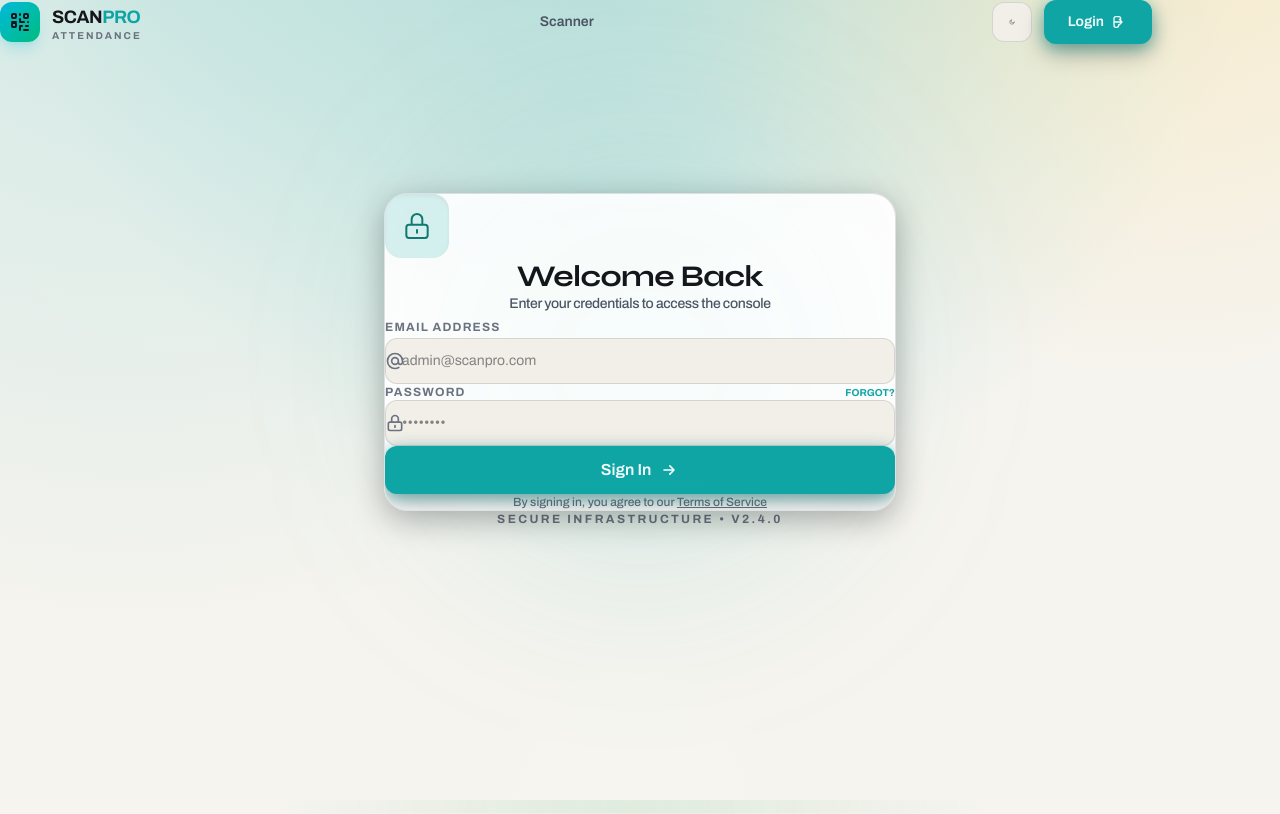
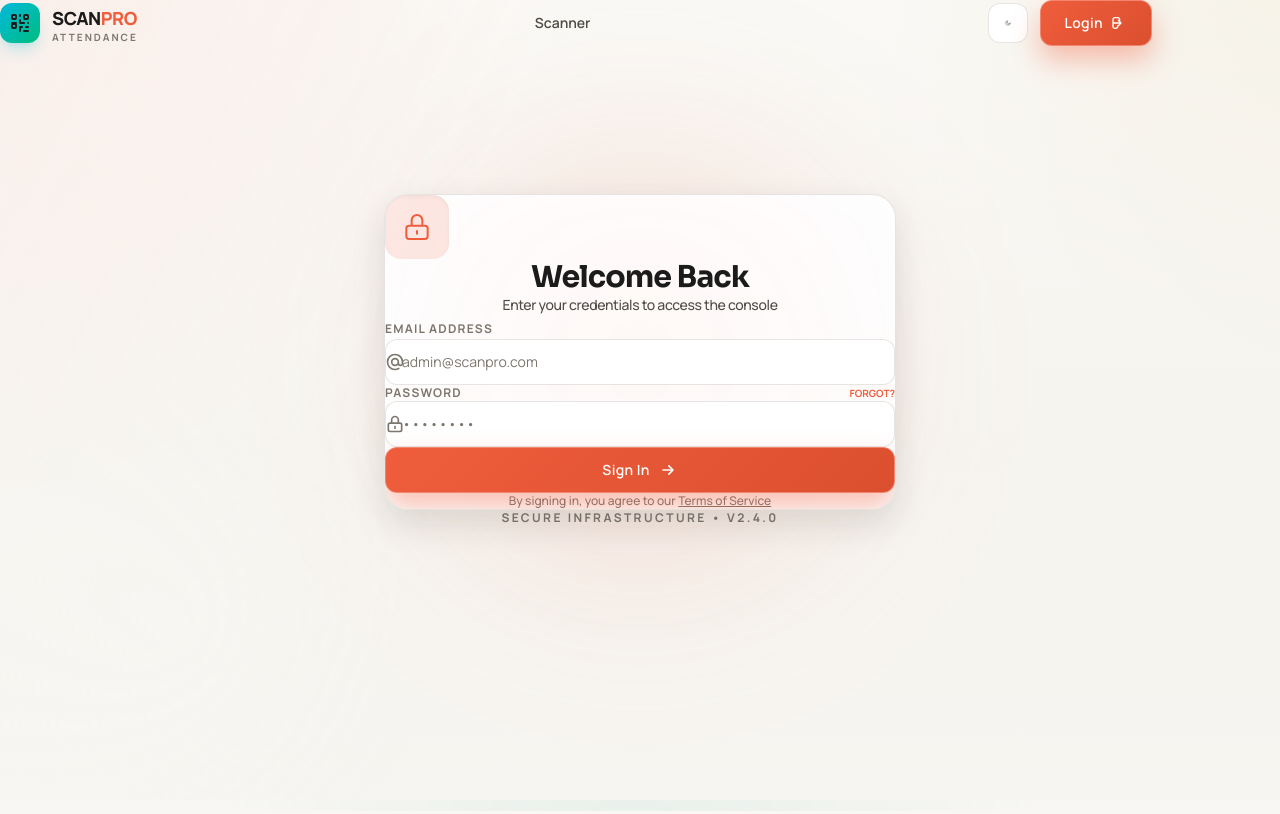
Before and after one commit to satyamsingh5512/cloud-vision-scanner, a React (Vite) app: page /login in a window 1280 px wide. Built offline with nearby package versions, Linux system fonts and the light colour scheme; no server answers.

Commit message:
commit 3: redesign global UI theme and design tokens

```diff
--- a/src/index.css
+++ b/src/index.css
@@ -1,64 +1,91 @@
-@import url('https://fonts.googleapis.com/css2?family=Syne:wght@500;600;700;800&family=Archivo:wght@300;400;500;600;700&display=swap');
+@import url('https://fonts.googleapis.com/css2?family=Manrope:wght@400;500;600;700;800&family=Sora:wght@500;600;700;800&display=swap');
 @import "tailwindcss";
 
-@theme {
-  --color-indigo-600: #4f46e5;
-  --color-indigo-500: #6366f1;
-  --color-indigo-400: #818cf8;
-}
-
 :root {
-  color-scheme: dark;
-  --bg-main: #050608;
-  --bg-surface: #0d0f14;
-  --bg-surface-2: #141824;
-  --bg-raised: #1b2232;
-  --bg-card-hover: #202737;
-  --text-primary: #f5f7fb;
-  --text-secondary: #b6c0cf;
-  --text-muted: #7f8a9c;
-  --accent: #22d3ee;
-  --accent-strong: #06b6d4;
-  --accent-soft: rgba(34, 211, 238, 0.16);
-  --accent-glow: rgba(34, 211, 238, 0.35);
-  --accent-contrast: #001217;
-  --success: #22c55e;
-  --success-soft: rgba(34, 197, 94, 0.16);
-  --danger: #ef4444;
-  --danger-soft: rgba(239, 68, 68, 0.16);
-  --warning: #f59e0b;
-  --warning-soft: rgba(245, 158, 11, 0.18);
-  --border-subtle: rgba(255, 255, 255, 0.08);
-  --border-bright: rgba(255, 255, 255, 0.16);
-  --bg-gradient: radial-gradient(1200px circle at 10% -10%, rgba(34, 211, 238, 0.12) 0%, transparent 60%),
-    radial-gradient(1000px circle at 90% -20%, rgba(20, 184, 166, 0.12) 0%, transparent 55%);
+  color-scheme: light;
+  --bg-main: #f8f7f4;
+  --bg-surface: rgba(255, 255, 255, 0.9);
+  --bg-surface-2: #ffffff;
+  --bg-raised: #f1eee8;
+  --bg-card-hover: #ebe7de;
+  --text-primary: #1b1b1b;
+  --text-secondary: #4f4b45;
+  --text-muted: #7d766d;
+  --accent: #ef5d3c;
+  --accent-strong: #db4f2f;
+  --accent-soft: rgba(239, 93, 60, 0.14);
+  --accent-glow: rgba(239, 93, 60, 0.22);
+  --accent-contrast: #fffdfb;
+  --success: #219f74;
+  --success-soft: rgba(33, 159, 116, 0.14);
+  --danger: #d64545;
+  --danger-soft: rgba(214, 69, 69, 0.12);
+  --warning: #d2862b;
+  --warning-soft: rgba(210, 134, 43, 0.14);
+  --border-subtle: rgba(52, 46, 39, 0.12);
+  --border-bright: rgba(52, 46, 39, 0.24);
+  --bg-gradient:
+    radial-gradient(1200px circle at -8% -20%, rgba(239, 93, 60, 0.12) 0%, transparent 56%),
+    radial-gradient(940px circle at 105% -15%, rgba(202, 172, 88, 0.12) 0%, transparent 52%),
+    linear-gradient(180deg, #faf9f6 0%, #f6f4ef 55%, #f7f5f1 100%);
 }
 
 :root[data-theme='light'] {
   color-scheme: light;
-  --bg-main: #f6f4ef;
-  --bg-surface: #ffffff;
-  --bg-surface-2: #f1efe8;
-  --bg-raised: #e7e4da;
-  --bg-card-hover: #dedad0;
-  --text-primary: #15161c;
-  --text-secondary: #4b5563;
-  --text-muted: #6b7280;
-  --accent: #0ea5a4;
-  --accent-strong: #0f766e;
-  --accent-soft: rgba(14, 165, 164, 0.16);
-  --accent-glow: rgba(14, 165, 164, 0.25);
-  --accent-contrast: #f4fffe;
-  --success: #16a34a;
-  --success-soft: rgba(22, 163, 74, 0.16);
-  --danger: #dc2626;
-  --danger-soft: rgba(220, 38, 38, 0.16);
-  --warning: #d97706;
-  --warning-soft: rgba(217, 119, 6, 0.16);
-  --border-subtle: rgba(15, 23, 42, 0.12);
-  --border-bright: rgba(15, 23, 42, 0.2);
-  --bg-gradient: radial-gradient(1200px circle at 10% -10%, rgba(14, 165, 164, 0.16) 0%, transparent 60%),
-    radial-gradient(1000px circle at 90% -20%, rgba(251, 191, 36, 0.2) 0%, transparent 55%);
+  --bg-main: #f8f7f4;
+  --bg-surface: rgba(255, 255, 255, 0.9);
+  --bg-surface-2: #ffffff;
+  --bg-raised: #f1eee8;
+  --bg-card-hover: #ebe7de;
+  --text-primary: #1b1b1b;
+  --text-secondary: #4f4b45;
+  --text-muted: #7d766d;
+  --accent: #ef5d3c;
+  --accent-strong: #db4f2f;
+  --accent-soft: rgba(239, 93, 60, 0.14);
+  --accent-glow: rgba(239, 93, 60, 0.22);
+  --accent-contrast: #fffdfb;
+  --success: #219f74;
+  --success-soft: rgba(33, 159, 116, 0.14);
+  --danger: #d64545;
+  --danger-soft: rgba(214, 69, 69, 0.12);
+  --warning: #d2862b;
+  --warning-soft: rgba(210, 134, 43, 0.14);
+  --border-subtle: rgba(52, 46, 39, 0.12);
+  --border-bright: rgba(52, 46, 39, 0.24);
+  --bg-gradient:
+    radial-gradient(1200px circle at -8% -20%, rgba(239, 93, 60, 0.12) 0%, transparent 56%),
+    radial-gradient(940px circle at 105% -15%, rgba(202, 172, 88, 0.12) 0%, transparent 52%),
+    linear-gradient(180deg, #faf9f6 0%, #f6f4ef 55%, #f7f5f1 100%);
+}
+
+:root[data-theme='dark'] {
+  color-scheme: dark;
+  --bg-main: #171512;
+  --bg-surface: rgba(28, 24, 20, 0.84);
+  --bg-surface-2: #221f1a;
+  --bg-raised: #2a261f;
+  --bg-card-hover: #342f26;
+  --text-primary: #f6f2ea;
+  --text-secondary: #cdc4b8;
+  --text-muted: #988e82;
+  --accent: #f07a4f;
+  --accent-strong: #e7683d;
+  --accent-soft: rgba(240, 122, 79, 0.2);
+  --accent-glow: rgba(240, 122, 79, 0.34);
+  --accent-contrast: #fff7f2;
+  --success: #36b58a;
+  --success-soft: rgba(54, 181, 138, 0.16);
+  --danger: #e06262;
+  --danger-soft: rgba(224, 98, 98, 0.16);
+  --warning: #d9a04e;
+  --warning-soft: rgba(217, 160, 78, 0.16);
+  --border-subtle: rgba(240, 230, 213, 0.16);
+  --border-bright: rgba(240, 230, 213, 0.3);
+  --bg-gradient:
+    radial-gradient(1200px circle at -8% -20%, rgba(240, 122, 79, 0.22) 0%, transparent 56%),
+    radial-gradient(940px circle at 105% -15%, rgba(206, 151, 62, 0.18) 0%, transparent 52%),
+    linear-gradient(180deg, #191613 0%, #15120f 55%, #1a1713 100%);
 }
 
 * {
@@ -73,7 +100,7 @@
 }
 
 body {
-  font-family: 'Archivo', system-ui, sans-serif;
+  font-family: 'Manrope', system-ui, sans-serif;
   background-color: var(--bg-main);
   color: var(--text-primary);
   min-height: 100vh;
@@ -81,9 +108,14 @@ body {
   overflow-x: hidden;
 }
 
-h1, h2, h3, h4, h5, h6 {
-  font-family: 'Syne', sans-serif;
-  letter-spacing: -0.02em;
+h1,
+h2,
+h3,
+h4,
+h5,
+h6 {
+  font-family: 'Sora', sans-serif;
+  letter-spacing: -0.03em;
 }
 
 body::before {
@@ -91,9 +123,9 @@ body::before {
   position: fixed;
   inset: 0;
   pointer-events: none;
-  background-image: radial-gradient(rgba(255, 255, 255, 0.035) 1px, transparent 1px);
-  background-size: 3px 3px;
-  opacity: 0.22;
+  background-image: radial-gradient(rgba(27, 27, 27, 0.06) 0.6px, transparent 0.6px);
+  background-size: 5px 5px;
+  opacity: 0.2;
   z-index: 1;
 }
 
@@ -102,36 +134,11 @@ body::before {
   z-index: 2;
 }
 
-/* Premium Utilities */
-.glass-panel {
-  background: color-mix(in srgb, var(--bg-surface) 90%, transparent);
-  backdrop-filter: blur(12px);
-  -webkit-backdrop-filter: blur(12px);
-  border: 1px solid var(--border-subtle);
-  box-shadow: 0 8px 32px 0 rgba(0, 0, 0, 0.3);
-  transition: border-color 0.2s ease, transform 0.2s ease, box-shadow 0.2s ease;
-}
-
-.glass-panel:hover {
-  border-color: var(--border-bright);
-  transform: translateY(-1px);
-}
-
 .premium-gradient-bg {
   background-color: var(--bg-main);
   background-image: var(--bg-gradient);
   position: relative;
-}
-
-.premium-gradient-bg::before {
-  content: '';
-  position: absolute;
-  top: 0;
-  left: 0;
-  right: 0;
-  height: 500px;
-  background: radial-gradient(circle at 50% -100px, var(--accent-glow) 0%, transparent 70%);
-  pointer-events: none;
+  isolation: isolate;
 }
 
 .premium-gradient-bg::after {
@@ -139,66 +146,107 @@ body::before {
   position: absolute;
   inset: 0;
   background:
-    radial-gradient(500px circle at 15% 20%, color-mix(in srgb, var(--accent) 20%, transparent), transparent 60%),
-    radial-gradient(420px circle at 85% 15%, color-mix(in srgb, var(--warning) 18%, transparent), transparent 58%),
-    radial-gradient(560px circle at 50% 100%, color-mix(in srgb, var(--success) 18%, transparent), transparent 62%);
+    radial-gradient(520px circle at 10% 14%, color-mix(in srgb, var(--accent) 20%, transparent), transparent 62%),
+    radial-gradient(460px circle at 86% 12%, color-mix(in srgb, var(--warning) 16%, transparent), transparent 62%),
+    radial-gradient(620px circle at 50% 110%, color-mix(in srgb, var(--success) 14%, transparent), transparent 66%);
   mix-blend-mode: screen;
-  opacity: 0.6;
+  opacity: 0.55;
+  pointer-events: none;
   animation: auroraShift 18s ease-in-out infinite alternate;
-  pointer-events: none;
 }
 
-.text-glow {
-  text-shadow: 0 0 20px var(--accent-glow);
+.premium-gradient-bg::before {
+  content: '';
+  position: absolute;
+  inset: 0;
+  background:
+    linear-gradient(115deg, rgba(255, 255, 255, 0.26) 0%, rgba(255, 255, 255, 0) 42%),
+    radial-gradient(380px circle at 14% 78%, rgba(255, 255, 255, 0.14), transparent 70%);
+  pointer-events: none;
+  opacity: 0.75;
 }
 
-.bg-main {
-  background-color: var(--bg-main);
+.glass-panel {
+  background: color-mix(in srgb, var(--bg-surface) 96%, transparent);
+  backdrop-filter: blur(16px);
+  -webkit-backdrop-filter: blur(16px);
+  border: 1px solid var(--border-subtle);
+  box-shadow: 0 14px 34px rgba(35, 29, 21, 0.12);
+  transition: transform 0.24s ease, border-color 0.24s ease, box-shadow 0.24s ease;
+  border-radius: 1.5rem;
+}
+
+.glass-panel:hover {
+  border-color: var(--border-bright);
+  transform: translateY(-1px);
+  box-shadow: 0 18px 38px rgba(35, 29, 21, 0.16);
 }
 
 .btn-premium {
-  @apply relative overflow-hidden rounded-xl px-6 py-3 font-semibold transition-all active:scale-95;
-  background: var(--accent);
+  @apply relative overflow-hidden rounded-xl px-6 py-3 text-sm font-semibold tracking-wide transition-all active:scale-95;
+  background: linear-gradient(135deg, var(--accent) 0%, var(--accent-strong) 100%);
   color: var(--accent-contrast);
-  box-shadow: 0 10px 25px rgba(0, 0, 0, 0.25), 0 4px 15px color-mix(in srgb, var(--accent) 50%, transparent);
+  border: 1px solid color-mix(in srgb, var(--accent) 62%, #ffffff 26%);
+  box-shadow: 0 14px 28px color-mix(in srgb, var(--accent) 38%, transparent);
 }
 
 .btn-premium:hover {
   @apply -translate-y-0.5;
-  box-shadow: 0 12px 30px color-mix(in srgb, var(--accent) 35%, transparent);
-  background: var(--accent-strong);
+  box-shadow: 0 18px 34px color-mix(in srgb, var(--accent) 42%, transparent);
 }
 
 .btn-ghost {
-  @apply rounded-xl px-4 py-2 text-sm font-bold transition-all;
-  background: var(--bg-surface-2);
+  @apply rounded-xl px-4 py-2 text-sm font-semibold transition-all;
+  background: color-mix(in srgb, var(--bg-surface-2) 95%, transparent);
   border: 1px solid var(--border-subtle);
   color: var(--text-secondary);
 }
 
 .btn-ghost:hover {
+  color: var(--text-primary);
   border-color: var(--border-bright);
-  color: var(--text-primary);
   transform: translateY(-1px);
 }
 
 .btn-danger {
-  @apply rounded-xl px-4 py-2 text-sm font-bold transition-all;
+  @apply rounded-xl px-4 py-2 text-sm font-semibold transition-all;
   background: var(--danger-soft);
   color: var(--danger);
-  border: 1px solid color-mix(in srgb, var(--danger) 40%, transparent);
+  border: 1px solid color-mix(in srgb, var(--danger) 36%, transparent);
 }
 
 .btn-danger:hover {
-  background: color-mix(in srgb, var(--danger) 20%, transparent);
+  background: color-mix(in srgb, var(--danger) 22%, transparent);
 }
 
 .input-premium {
   @apply w-full rounded-xl border px-4 py-3 text-sm transition-all focus:outline-none;
-  background: var(--bg-surface-2);
+  background: color-mix(in srgb, var(--bg-surface-2) 92%, transparent);
   border-color: var(--border-subtle);
   color: var(--text-primary);
   box-shadow: inset 0 1px 0 rgba(255, 255, 255, 0.04);
+}
+
+/* Harmonize existing Tailwind utility usage with the new art direction */
+.text-white { color: var(--text-primary) !important; }
+.text-slate-400 { color: var(--text-secondary) !important; }
+.text-slate-500, .text-slate-600 { color: var(--text-muted) !important; }
+.text-slate-300 { color: color-mix(in srgb, var(--text-secondary) 85%, #fff 15%) !important; }
+.text-indigo-400, .text-indigo-500 { color: var(--accent) !important; }
+.bg-indigo-500\/10, .bg-indigo-600\/10 { background-color: var(--accent-soft) !important; }
+.border-indigo-500\/20 { border-color: color-mix(in srgb, var(--accent) 35%, transparent) !important; }
+.bg-white\/5, .bg-white\/10 { background-color: color-mix(in srgb, var(--bg-surface-2) 96%, transparent) !important; }
+.border-white\/5, .border-white\/10 { border-color: var(--border-subtle) !important; }
+.bg-black\/20, .bg-black\/60 { background-color: color-mix(in srgb, #251f19 72%, transparent) !important; }
+
+/* Table tone */
+table thead th {
+  font-weight: 700;
+  letter-spacing: 0.04em;
+}
+
+table tbody td {
+  font-weight: 550;
 }
 
 .input-premium:focus {
@@ -206,22 +254,31 @@ body::before {
   box-shadow: 0 0 0 4px color-mix(in srgb, var(--accent) 18%, transparent);
 }
 
-/* Animations */
-@keyframes float {
-  0% { transform: translateY(0px); }
-  50% { transform: translateY(-10px); }
-  100% { transform: translateY(0px); }
-}
-
-.animate-float {
-  animation: float 6s ease-in-out infinite;
+.input-premium::placeholder {
+  color: var(--text-muted);
 }
 
 .reveal {
   opacity: 0;
-  transform: translateY(20px);
-  animation: reveal 0.6s cubic-bezier(0.16, 1, 0.3, 1) forwards;
+  transform: translateY(16px);
+  animation: reveal 0.55s cubic-bezier(0.16, 1, 0.3, 1) forwards;
 }
+
+.force-white {
+  color: #ffffff;
+}
+
+.animate-fadeIn {
+  animation: fadeIn 0.24s ease-out;
+}
+
+.animate-shake {
+  animation: shake 0.35s ease-in-out;
+}
+
+.text-primary { color: var(--text-primary); }
+.text-secondary { color: var(--text-secondary); }
+.text-muted { color: var(--text-muted); }
 
 @keyframes reveal {
   to {
@@ -230,29 +287,9 @@ body::before {
   }
 }
 
-@keyframes auroraShift {
-  0% {
-    transform: translate3d(0, 0, 0) scale(1);
-    opacity: 0.45;
-  }
-  50% {
-    transform: translate3d(-1%, 1%, 0) scale(1.03);
-    opacity: 0.62;
-  }
-  100% {
-    transform: translate3d(1%, -1%, 0) scale(1.05);
-    opacity: 0.55;
-  }
-}
-
 @keyframes fadeIn {
   from { opacity: 0; }
   to { opacity: 1; }
-}
-
-@keyframes slideUp {
-  from { opacity: 0; transform: translateY(12px); }
-  to { opacity: 1; transform: translateY(0); }
 }
 
 @keyframes shake {
@@ -263,141 +300,113 @@ body::before {
   80% { transform: translateX(4px); }
 }
 
-.animate-fadeIn {
-  animation: fadeIn 0.25s ease-out;
+@keyframes auroraShift {
+  0% {
+    transform: translate3d(0, 0, 0) scale(1);
+    opacity: 0.42;
+  }
+  50% {
+    transform: translate3d(-1%, 1%, 0) scale(1.02);
+    opacity: 0.62;
+  }
+  100% {
+    transform: translate3d(1%, -1%, 0) scale(1.05);
+    opacity: 0.5;
+  }
 }
 
-.animate-slideUp {
-  animation: slideUp 0.35s ease-out;
+#reader {
+  border: none !important;
+  background: transparent !important;
 }
 
-.animate-shake {
-  animation: shake 0.35s ease-in-out;
+#reader video {
+  border-radius: 2rem;
 }
 
-.text-primary {
+#reader__scan_region,
+#reader__dashboard {
+  border: none !important;
+  color: var(--text-secondary);
+}
+
+#reader button,
+#reader select {
+  border-radius: 0.75rem;
+  border: 1px solid var(--border-subtle);
+  background: color-mix(in srgb, var(--bg-surface-2) 88%, transparent);
   color: var(--text-primary);
 }
 
-.text-secondary {
-  color: var(--text-secondary);
+#reader button {
+  min-height: 2.6rem;
+  padding: 0.58rem 0.95rem;
+  font-family: 'Manrope', system-ui, sans-serif;
+  font-size: 0.83rem;
+  font-weight: 700;
+  letter-spacing: 0.02em;
+  cursor: pointer;
+  transition: transform 0.16s ease, box-shadow 0.16s ease, border-color 0.16s ease, background 0.16s ease;
+  background: linear-gradient(135deg, var(--accent) 0%, var(--accent-strong) 100%);
+  color: var(--accent-contrast);
+  border-color: color-mix(in srgb, var(--accent) 70%, white 10%);
+  box-shadow: 0 10px 20px color-mix(in srgb, var(--accent) 30%, transparent);
 }
 
-.text-muted {
-  color: var(--text-muted);
+#reader button:hover {
+  transform: translateY(-1px);
+  box-shadow: 0 14px 24px color-mix(in srgb, var(--accent) 34%, transparent);
 }
 
-.force-white {
-  color: #ffffff;
+#reader button:active {
+  transform: translateY(0);
 }
 
-/* Custom Scrollbar */
+#reader button:focus-visible {
+  outline: none;
+  box-shadow:
+    0 0 0 3px color-mix(in srgb, var(--accent) 22%, transparent),
+    0 12px 22px color-mix(in srgb, var(--accent) 28%, transparent);
+}
+
+#reader button:disabled {
+  opacity: 0.58;
+  cursor: not-allowed;
+  box-shadow: none;
+  transform: none;
+}
+
+#reader img[alt='Info icon'] {
+  display: none;
+}
+
 ::-webkit-scrollbar {
   width: 8px;
 }
+
 ::-webkit-scrollbar-track {
   background: var(--bg-main);
 }
+
 ::-webkit-scrollbar-thumb {
-  background: var(--bg-surface-2);
-  border-radius: 4px;
-}
-::-webkit-scrollbar-thumb:hover {
-  background: var(--bg-card-hover);
+  background: color-mix(in srgb, var(--bg-card-hover) 88%, transparent);
+  border-radius: 999px;
 }
 
-:root[data-theme='light'] .text-white {
-  color: var(--text-primary);
-}
-
-:root[data-theme='light'] .text-slate-400 {
-  color: var(--text-secondary);
-}
-
-:root[data-theme='light'] .text-slate-500,
-:root[data-theme='light'] .text-slate-600 {
-  color: var(--text-muted);
-}
-
-:root[data-theme='light'] .bg-white\/5,
-:root[data-theme='light'] .bg-white\/10 {
-  background-color: var(--bg-surface-2);
-}
-
-:root[data-theme='light'] .border-white\/5,
-:root[data-theme='light'] .border-white\/10 {
-  border-color: var(--border-subtle);
-}
-
-:root[data-theme='light'] .bg-black\/20,
-:root[data-theme='light'] .bg-black\/60 {
-  background-color: rgba(15, 23, 42, 0.08);
-}
-
-.text-indigo-400 {
-  color: var(--accent);
-}
-
-.text-indigo-500 {
-  color: var(--accent-strong);
-}
-
-.text-purple-400 {
-  color: var(--warning);
-}
-
-.bg-indigo-500\/10,
-.bg-indigo-600\/10 {
-  background-color: var(--accent-soft);
-}
-
-.border-indigo-500\/20 {
-  border-color: color-mix(in srgb, var(--accent) 30%, transparent);
-}
-
-.text-emerald-400 {
-  color: var(--success);
-}
-
-.bg-emerald-500\/10 {
-  background-color: var(--success-soft);
-}
-
-.border-emerald-500\/20 {
-  border-color: color-mix(in srgb, var(--success) 30%, transparent);
-}
-
-.text-red-400,
-.text-red-300 {
-  color: var(--danger);
-}
-
-.bg-red-500\/10,
-.bg-red-500\/20 {
-  background-color: var(--danger-soft);
-}
-
-.border-red-500\/20 {
-  border-color: color-mix(in srgb, var(--danger) 30%, transparent);
-}
-
-table thead {
-  backdrop-filter: blur(4px);
+::-webkit-scrollbar-thumb:hover {
+  background: color-mix(in srgb, var(--bg-raised) 92%, transparent);
 }
 
 table tbody tr {
-  transition: background-color 0.2s ease, transform 0.2s ease;
+  transition: background-color 0.18s ease, transform 0.18s ease;
 }
 
 table tbody tr:hover {
-  transform: translateY(-1px);
+  background: color-mix(in srgb, var(--bg-raised) 56%, transparent);
 }
 
 @media (max-width: 768px) {
-  .glass-panel:hover {
-    transform: none;
-  }
-
+  .glass-panel:hover,
   table tbody tr:hover {
     transform: none;
   }
```
